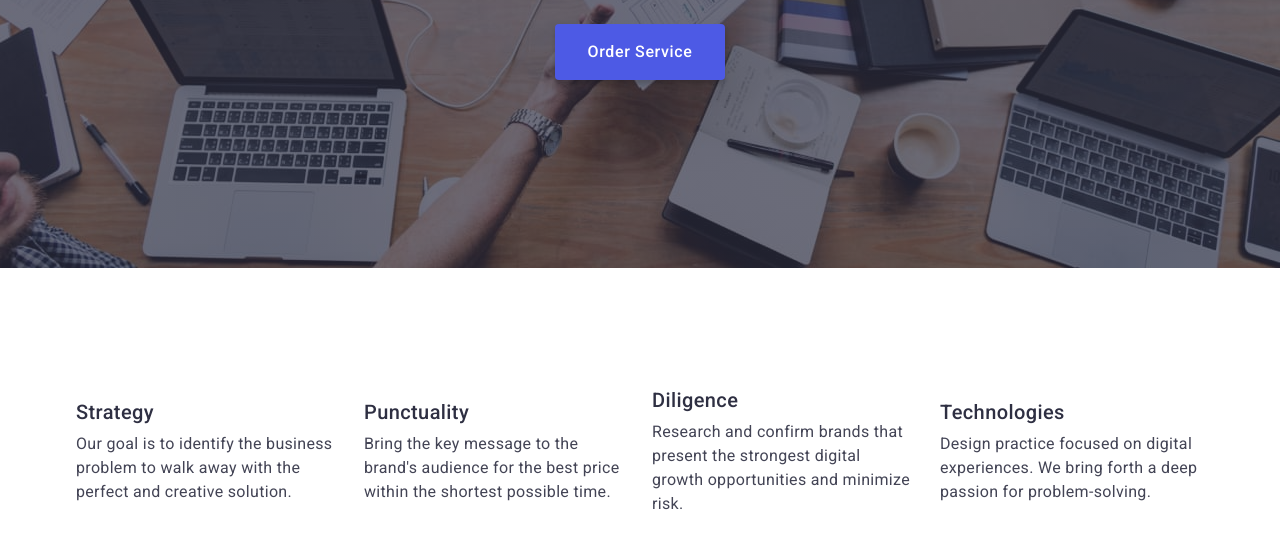
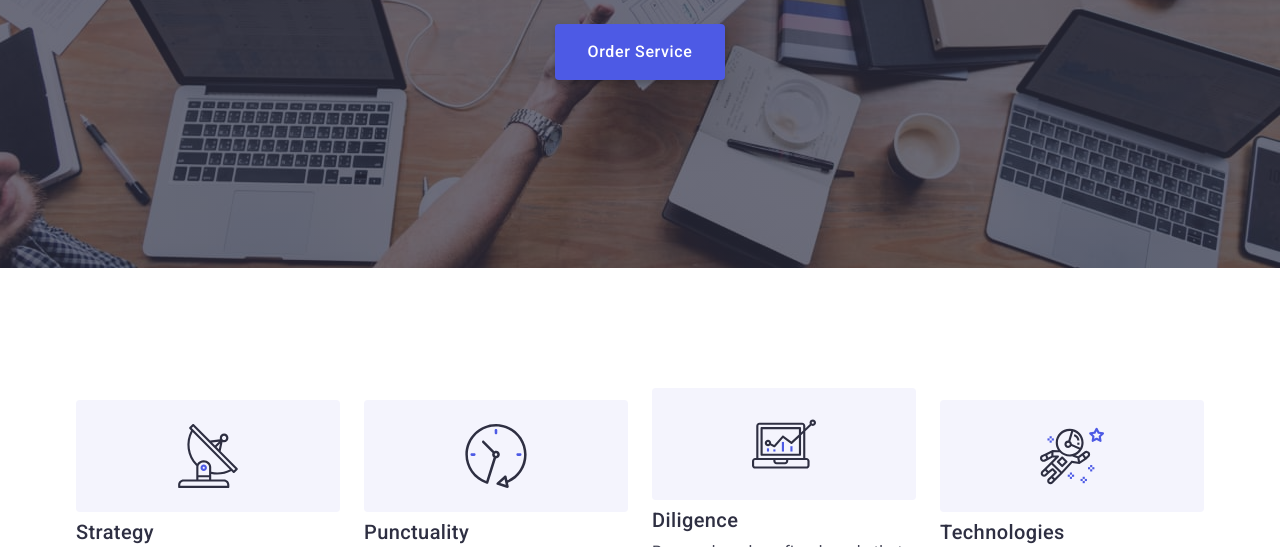
Before and after one commit to GoncharenkoO/goit-markup-hw-04, a plain HTML site: page index.html in a window 1280 px wide. Shown: the part 405-952 px from the top of the page. Drawn offline with nearby package versions, Linux system fonts and the light colour scheme.

Commit message:
feat: add icon advantages

```diff
--- a/css/index.css
+++ b/css/index.css
@@ -57,11 +57,34 @@
 	align-items: center;
 }
 .advantages-item {
-	width: 264px;
+	max-width: 264px;
 	margin-right: var(--card-gap);
 }
 .advantages-item:last-child {
 	margin-right: 0;
+}
+.advantages-item::before {
+	display: block;
+	content: "";
+	padding: 24px 100px;
+	margin-bottom: 8px;
+	height: 112px;
+	background-repeat: no-repeat;
+	background-position: center center;
+	background-color: var(--text-cloud-color);
+	border-radius: var(--radius);
+}
+.icon-antenna::before {
+ 	background-image: url(../images/advantages/antenna.svg);
+}
+.icon-clock::before {
+	background-image: url(../images/advantages/clock.svg);
+}
+.icon-diagram::before {
+	background-image: url(../images/advantages/diagram.svg);
+}
+.icon-astronaut::before {
+	background-image: url(../images/advantages/astronaut.svg);
 }
 .advantages-list .title {
 	margin-bottom: 8px;
--- a/index.html
+++ b/index.html
@@ -58,25 +58,25 @@
 				<div class="container">
 					<h2 class="section-title centered visually-hidden">Advantages</h2>
 					<ul class="advantages-list">
-						<li class="advantages-item">
+						<li class="advantages-item icon-antenna">
 							<h3 class="title">Strategy</h3>
 							<p class="text">
 								Our goal is to identify the business problem to walk away with the perfect and creative solution.
 							</p>
 						</li>
-						<li class="advantages-item">
+						<li class="advantages-item icon-clock">
 							<h3 class="title">Punctuality</h3>
 							<p class="text">
 								Bring the key message to the brand's audience for the best price within the shortest possible time.
 							</p>
 						</li>
-						<li class="advantages-item">
+						<li class="advantages-item icon-diagram">
 							<h3 class="title">Diligence</h3>
 							<p class="text">
 								Research and confirm brands that present the strongest digital growth opportunities and minimize risk.
 							</p>
 						</li>
-						<li class="advantages-item">
+						<li class="advantages-item icon-astronaut">
 							<h3 class="title">Technologies</h3>
 							<p class="text">
 								Design practice focused on digital experiences. We bring forth a deep passion for problem-solving.
```
Also changed, not shown: images/advantages/antenna.svg (added), images/advantages/astronaut.svg (added), images/advantages/clock.svg (added), images/advantages/diagram.svg (added).
